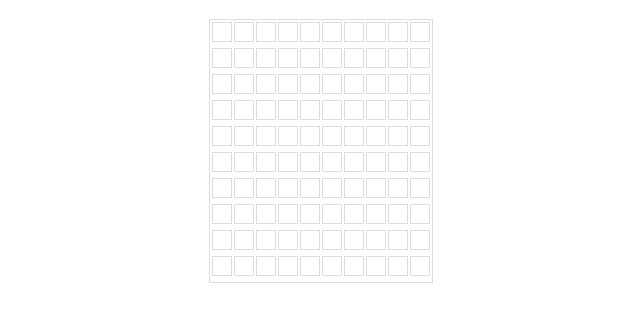
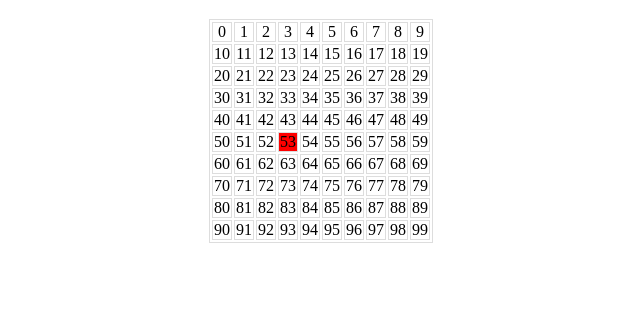
Before and after one commit to marktran888/WDI_LDN_PROJECT1, a website: page src/index.html in a window 1280 px wide. Shown: the part 61-382 px from the top of the page, without its empty margins (319-959 px from the left). Drawn offline with nearby package versions, Linux system fonts and the light colour scheme; files that its build step writes are made by us from their sources.

Commit message:
added show snake on grid

```diff
--- a/gulpfile.js
+++ b/gulpfile.js
@@ -89,6 +89,9 @@ gulp.task('deploy', () => {
 });
 
 gulp.task('default', ['build'], () => {
+  gulp.watch('src/images/**', ['images']);
+  gulp.watch('src/fonts/**', ['fonts']);
+  gulp.watch('src/sounds/**', ['sounds']);
   gulp.watch('src/index.html', ['html']).on('change', browserSync.reload);
   gulp.watch('src/scss/style.scss', ['css']).on('change', browserSync.reload);
   gulp.watch('src/js/app.js', ['js']).on('change', browserSync.reload);
--- a/src/js/app.js
+++ b/src/js/app.js
@@ -5,15 +5,14 @@ let snakeHead;
 let snakeTail;
 const directions = ['N','E','S','W'];
 const direction = directions[Math.floor(Math.random()*directions.length)];
-let startPoint = Math.floor(Math.random() * column * width);
+const startPoint = Math.floor(Math.random() * column * width);
 
 function addToSnakeBody(item){
   return snakeBody.push(item);
 }
 
-function init() {
-
-  //Build grid
+//Build grid
+function buildGrid(){
   let cellNumber = 0;
   const gridElement = document.createElement('div');
   document.body.appendChild(gridElement);
@@ -29,13 +28,27 @@ function init() {
       rowElement.appendChild(cellElement);
       cellElement.classList.add('cell');
       cellElement.classList.add(cellNumber);
+      cellElement.innerHTML = cellNumber; //for debugging
       cellNumber++;
     }
   }
+}
+
+function showSnake(){
+  const allCells = document.querySelectorAll('.cell');
+  for (let i = 0; i < snakeBody.length; i++) {
+    allCells[snakeBody[i]].classList.add('snakeBody');
+  }
+}
+
+function init() {
+
+  buildGrid();
+  snakeHead = startPoint;
+  addToSnakeBody(snakeHead);
+  showSnake();
 
 
-  snakeHead = startPoint;
-  addToSnakeBody(snakeHead);
 }
 
 
--- a/src/scss/style.scss
+++ b/src/scss/style.scss
@@ -21,3 +21,6 @@ body {
   display: inline-block;
   margin: 1px;
 }
+.snakeBody{
+  background-color: red;
+}
```
Also changed, not shown: src/index.html (+0 -122 lines).
